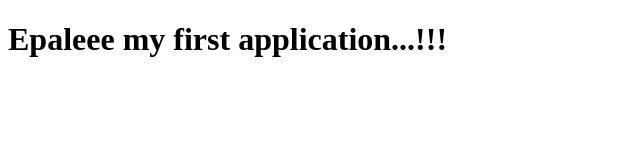
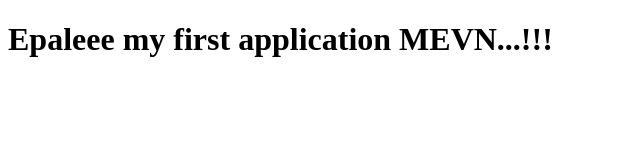
Before and after one commit to pedRoot/mevn-api, a website: page public/index.html in a window 1280 px wide. Shown: the whole page, without its empty margins (0-640 px from the left). Drawn offline with Linux system fonts and the light colour scheme.

```diff
--- a/public/index.html
+++ b/public/index.html
@@ -6,6 +6,6 @@
   <title>MENV - My first Application</title>
 </head>
 <body>
-  <h1>Epaleee my first application...!!!</h1>
+  <h1>Epaleee my first application MEVN...!!!</h1>
 </body>
 </html>
```
